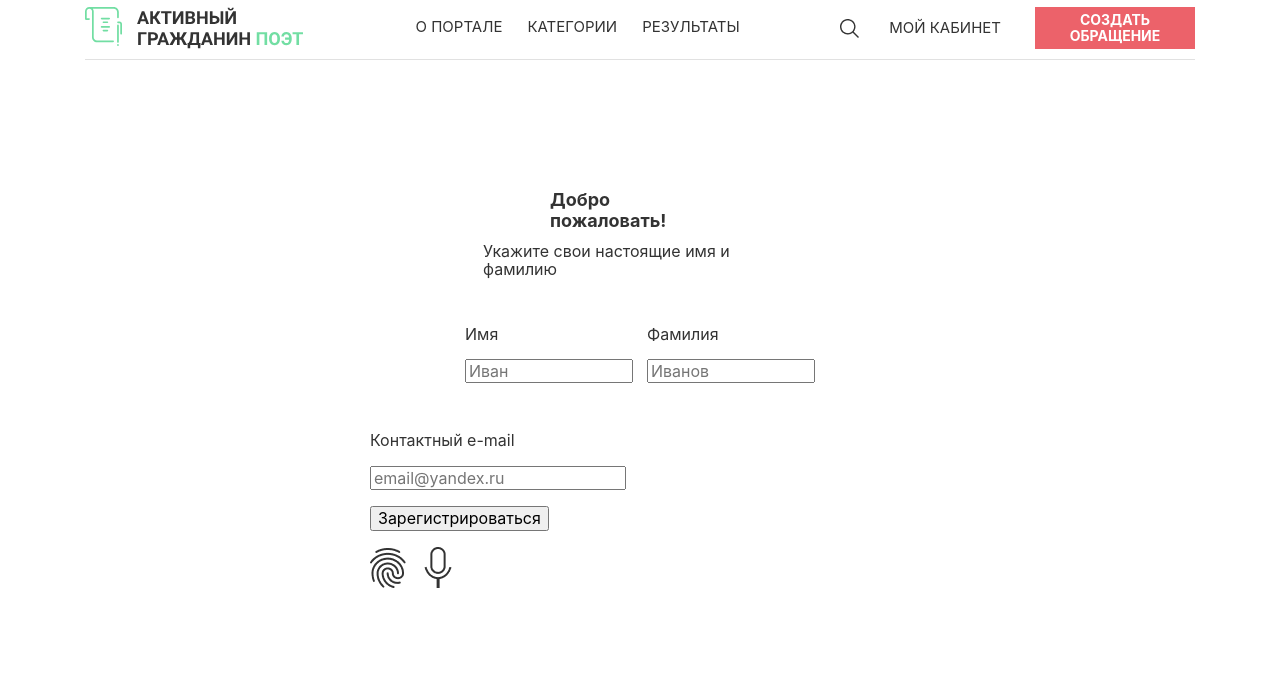
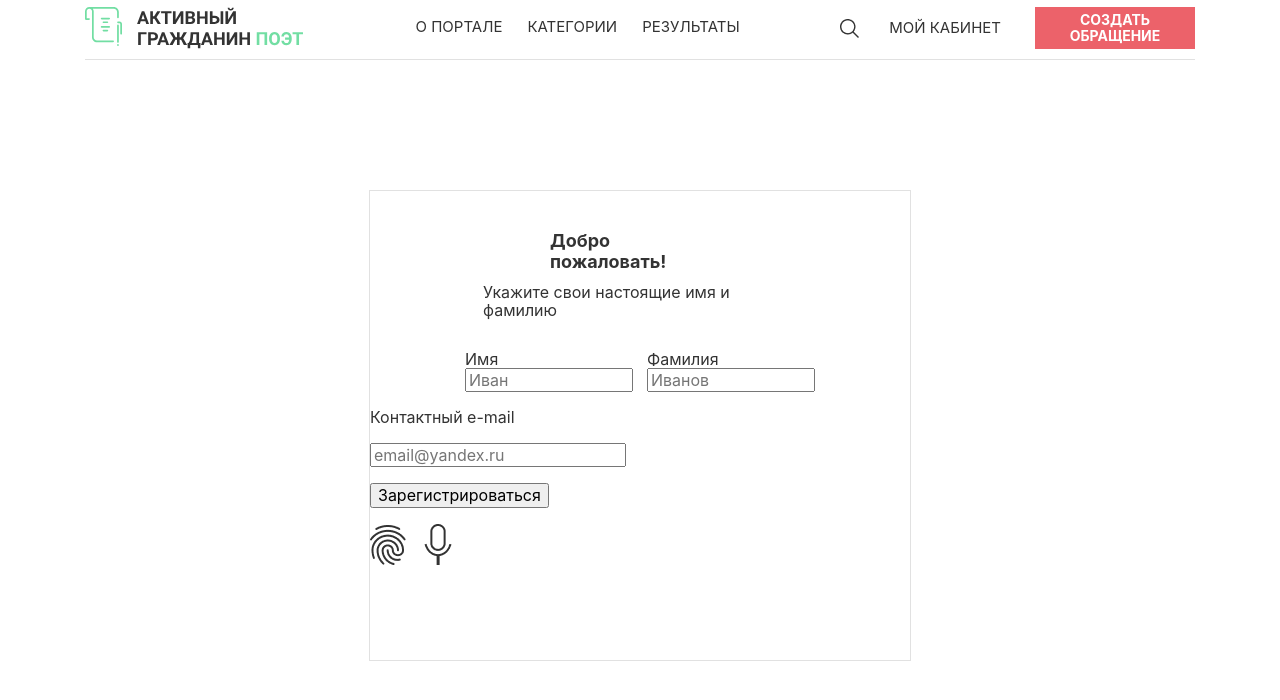
Before and after one commit to solnishshka/citizen-poet-react, a React (Create React App) app: page /#/cabinet in a window 1280 px wide. Shown: the top 700 px of the page. Built offline with nearby package versions, Linux system fonts and the light colour scheme.

Commit message:
some fix

```diff
--- /dev/null
+++ b/src/blocks/form/__item/form__item.css
@@ -0,0 +1,3 @@
+.form__item{
+    margin: 0;
+}
--- a/src/blocks/form/form.css
+++ b/src/blocks/form/form.css
@@ -1,5 +1,7 @@
 .form{
     max-width: 540px;
+    min-height: 469px;
     margin: 0 auto;
     margin-top: 130px;
+    border: 1px solid rgba(196, 196, 196, 0.5);
 }
--- a/src/components/Cabinet.js
+++ b/src/components/Cabinet.js
@@ -6,8 +6,8 @@ export default function Cabinet(props) {
             <h2 className="form__title">Добро пожаловать!</h2>
             <p className="form__description">Укажите свои настоящие имя и фамилию</p>
             <div className="form__input-items">
-                <p><label className="form__input-label">Имя</label><p><input className="form__input form__input_theme_name" name="userName" placeholder="Иван"/></p></p>
-                <p><label className="form__input-label">Фамилия</label><p> <input className="form__input form__input_theme_name" name="userSurname" placeholder="Иванов"/></p></p>
+                <p className="form__item"><label className="form__input-label">Имя</label><p className="form__item"><input className="form__input form__input_theme_name" name="userName" placeholder="Иван"/></p></p>
+                <p className="form__item"><label className="form__input-label">Фамилия</label><p className="form__item"> <input className="form__input form__input_theme_name" name="userSurname" placeholder="Иванов"/></p></p>
             </div>
             <p><label className="form__input-label">Контактный e-mail</label></p><p><input className="form__input" name="email" placeholder="email@yandex.ru"/></p>
             <button className="form__button" type="submit">Зарегистрироваться</button>
--- a/src/index.css
+++ b/src/index.css
@@ -64,6 +64,7 @@
 @import url(./blocks/success/__description/success__description.css);
 @import url(./blocks/success/__buttons-items/success__button-items.css);
 
+@import url(./blocks/form/__item/form__item.css);
 @import url(./blocks/form/form.css);
 @import url(./blocks/form/__title/form__title.css);
 @import url(./blocks/form/__description/form__description.css);
```
Also changed, not shown: 1 other file (tests, documents, lock files or other folders).
